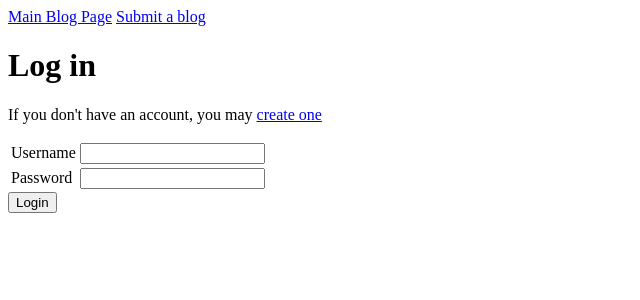
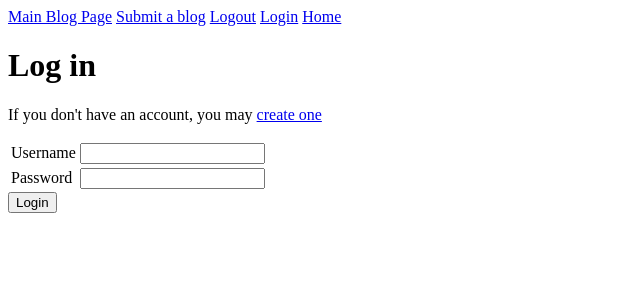
Before and after one commit to mdavis57/blogz, a Flask app: page /login in a window 1280 px wide. Shown: the top 300 px of the page, without its empty margins (0-640 px from the left). Run offline with Flask 2, Linux system fonts and the light colour scheme.

Commit message:
added logout functionality

```diff
--- a/main.py
+++ b/main.py
@@ -21,10 +21,10 @@ class Blog(db.Model):
     title = db.Column(db.String(120))
     content = db.Column(db.String(10000))
     owner_id = db.Column(db.Integer, db.ForeignKey('user.id'))
-    def __init__(self, title, content, user):
+    def __init__(self, title, content, owner):
         self.title = title
         self.content = content
-        self.user = user
+        self.owner = owner
 
 class User(db.Model):
     id = db.Column(db.Integer, primary_key=True)
@@ -49,11 +49,12 @@ def blog():
 
 @app.route("/newpost", methods=["POST","GET"])
 def newpost():
+
+    owner = User.query.filter_by(username=session['username']).first()
     if request.method == 'POST':
 
         title = request.form['title']
         content = request.form['content']
-        owner = request.form['owner']
         error_msg=""
 
         if len(title) <= 0 or len(content) <=0:
@@ -139,8 +140,17 @@ def signup():
 
     return render_template('signup.html')
 
+@app.route('/logout')
+def logout():
+    del session['username']
+    return redirect('/blog')
 
 
+@app.before_request
+def require_login():
+    allowed_routes = ['login', 'blog','index','signup']
+    if request.endpoint not in allowed_routes and 'username' not in session:
+        return redirect('/login')
 
 
 if __name__=='__main__':
--- a/templates/base.html
+++ b/templates/base.html
@@ -13,6 +13,9 @@
     <nav>
         <a href="/blog">Main Blog Page</a>
         <a href='/newpost'>Submit a blog</a>
+        <a href='/logout'>Logout</a>
+        <a href='/login'>Login</a>
+        <a href='/'>Home</a>
     </nav>
 
 
```
